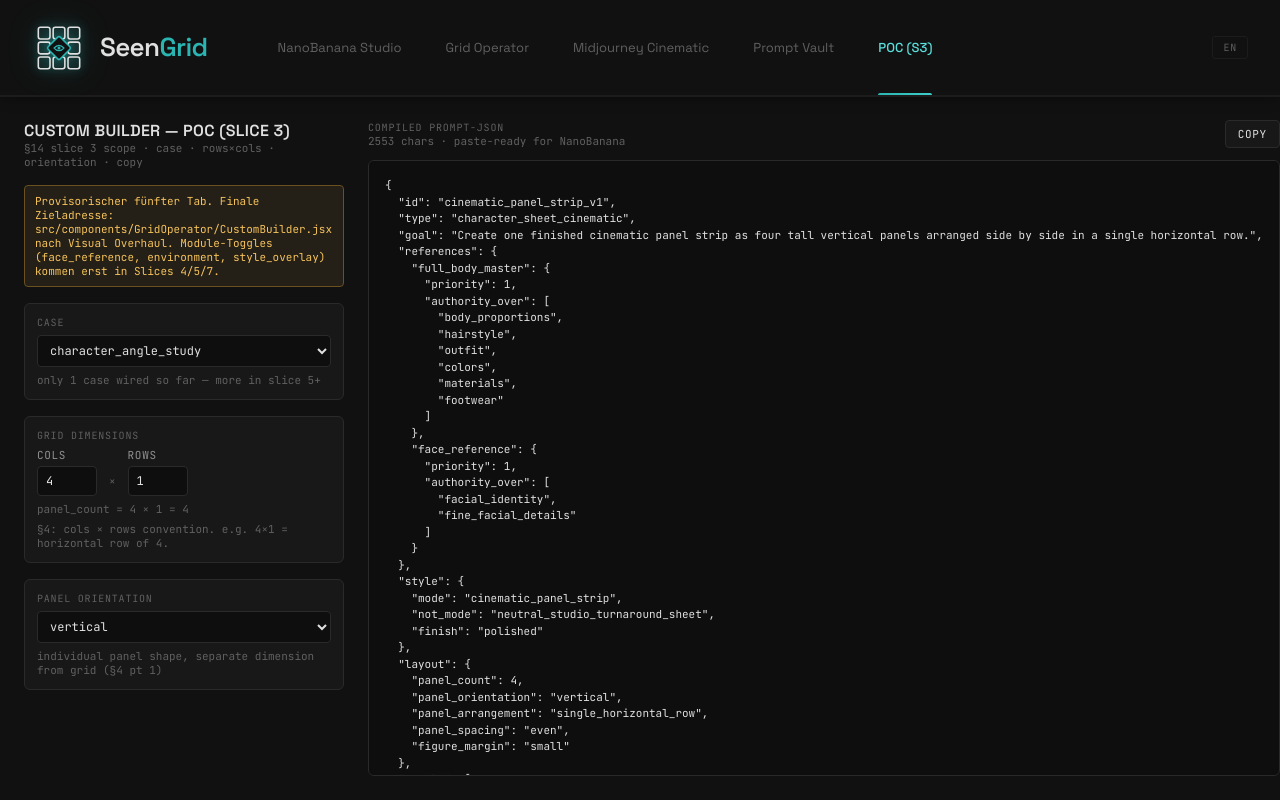
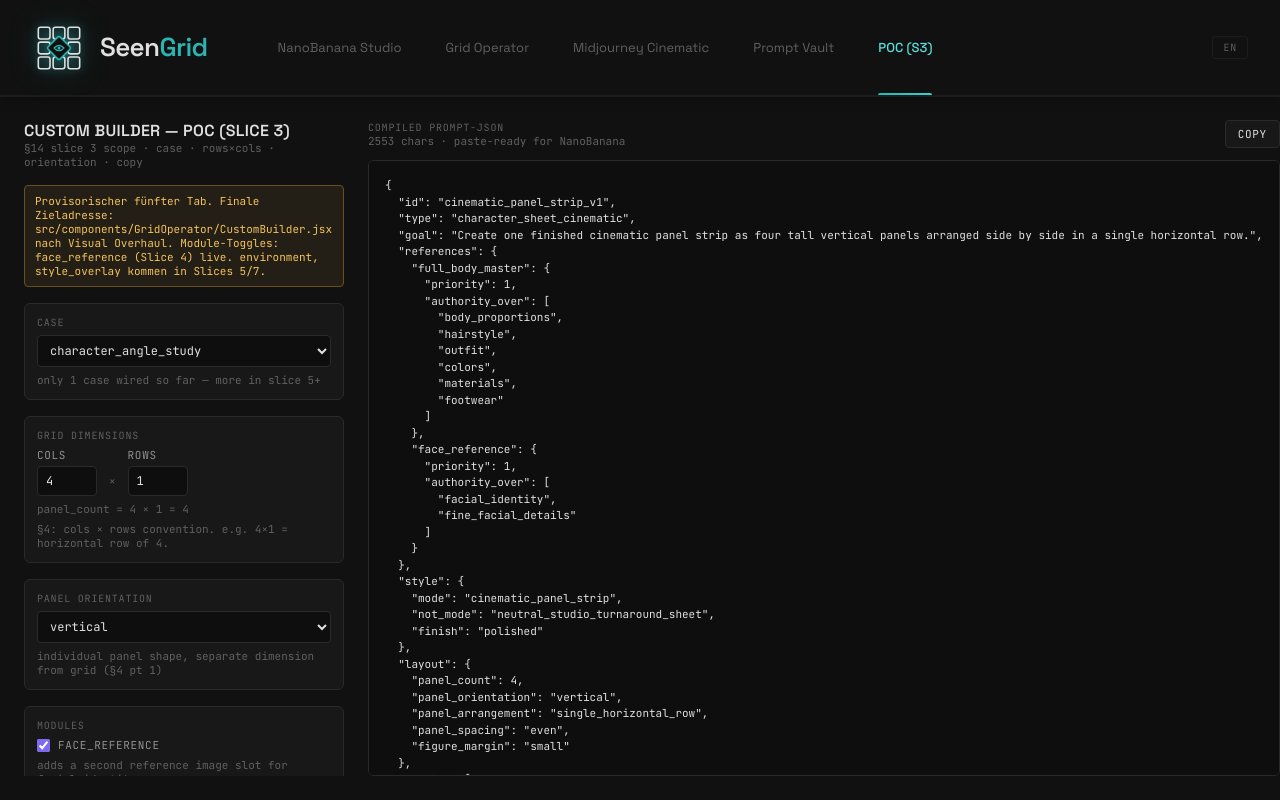
Before and after one commit to n4wmachine/SeenGrid, a React (Vite) app: page / in a window 1280 px wide. Both pictures are taken after a click on the tab "POC (S3)". Built offline with nearby package versions, Linux system fonts and the light colour scheme.

Commit message:
feat: Slice 4 — Face Reference Toggle im Custom Builder
Checkbox unter neuer "modules"-Sektion. Default an (GT-Match).
Aus → references.face_reference verschwindet aus Prompt-Output.
33/33 Tests grün, Build sauber.

https://claude.ai/code/session_01Ky5DvtjJmgCPkNcuk1D26d

```diff
--- a/src/components/CustomBuilderPoc.jsx
+++ b/src/components/CustomBuilderPoc.jsx
@@ -211,6 +211,7 @@ export default function CustomBuilderPoc() {
   const [cols, setCols] = useState(4)
   const [rows, setRows] = useState(1)
   const [panelOrientation, setPanelOrientation] = useState('vertical')
+  const [faceReference, setFaceReference] = useState(true)
   const [copied, setCopied] = useState(false)
 
   const panelCount = cols * rows
@@ -225,6 +226,7 @@ export default function CustomBuilderPoc() {
     s.layout.panel_count = panelCount
     s.layout.panel_orientation = panelOrientation
     applyPanelArrangement(s.layout, cols, rows)
+    s.references.face_reference.enabled = faceReference
 
     if (!panelCountValid) {
       return {
@@ -243,7 +245,7 @@ export default function CustomBuilderPoc() {
     } catch (err) {
       return { ok: false, output: err?.message ?? String(err) }
     }
-  }, [caseId, cols, rows, panelOrientation, panelCount, panelCountValid])
+  }, [caseId, cols, rows, panelOrientation, panelCount, panelCountValid, faceReference])
 
   const onCopy = async () => {
     if (!compiled.ok) return
@@ -276,8 +278,8 @@ export default function CustomBuilderPoc() {
         <div style={styles.warning}>
           Provisorischer fünfter Tab. Finale Zieladresse:
           src/components/GridOperator/CustomBuilder.jsx nach Visual Overhaul.
-          Module-Toggles (face_reference, environment, style_overlay) kommen
-          erst in Slices 4/5/7.
+          Module-Toggles: face_reference (Slice 4) live. environment,
+          style_overlay kommen in Slices 5/7.
         </div>
 
         {/* (a) Case */}
@@ -363,6 +365,23 @@ export default function CustomBuilderPoc() {
             individual panel shape, separate dimension from grid (§4 pt 1)
           </span>
         </div>
+
+        {/* (d) Face Reference — Slice 4 */}
+        <div style={styles.section}>
+          <span style={styles.sectionTitle}>modules</span>
+          <label style={{ ...styles.label, flexDirection: 'row', alignItems: 'center', gap: '8px', cursor: 'pointer' }}>
+            <input
+              type="checkbox"
+              checked={faceReference}
+              onChange={(e) => setFaceReference(e.target.checked)}
+              style={{ accentColor: 'var(--sg-accent, #7c6aef)' }}
+            />
+            face_reference
+          </label>
+          <span style={styles.subheader}>
+            adds a second reference image slot for facial identity
+          </span>
+        </div>
       </div>
 
       {/* ---- Preview -------------------------------------------------- */}
```
